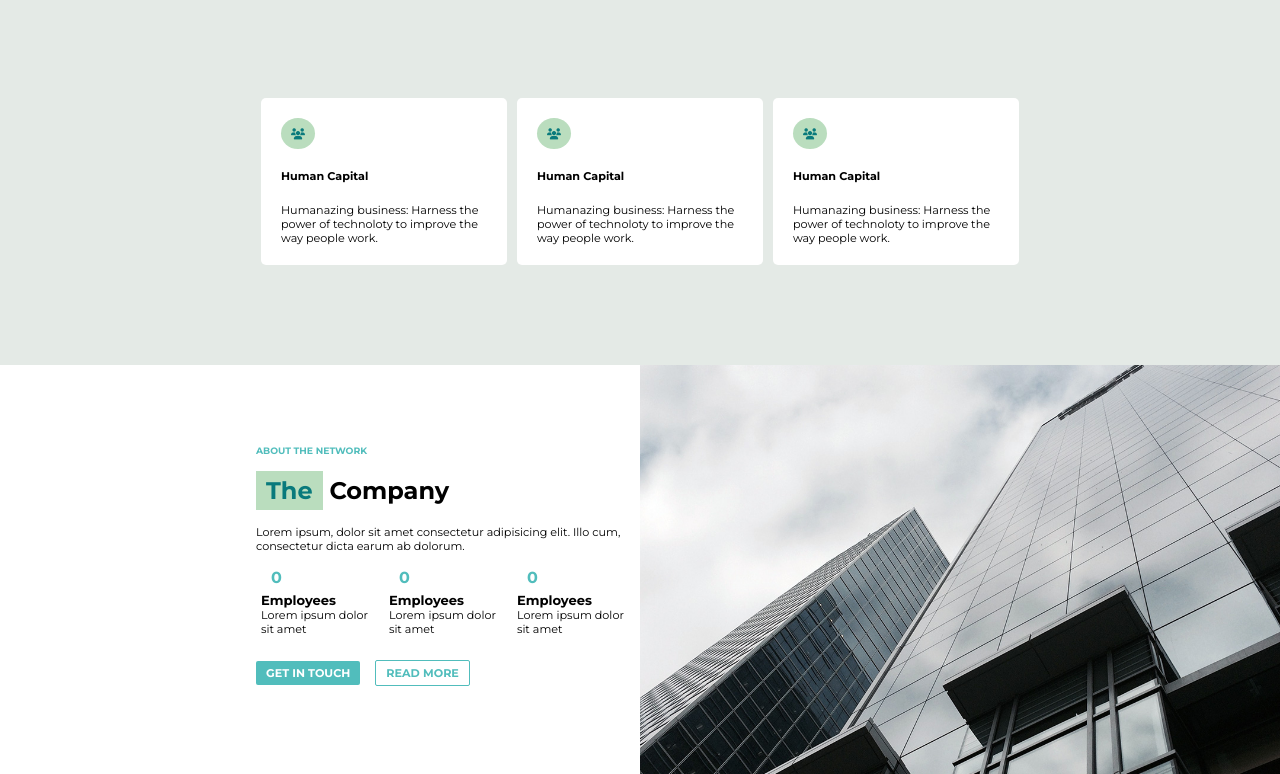
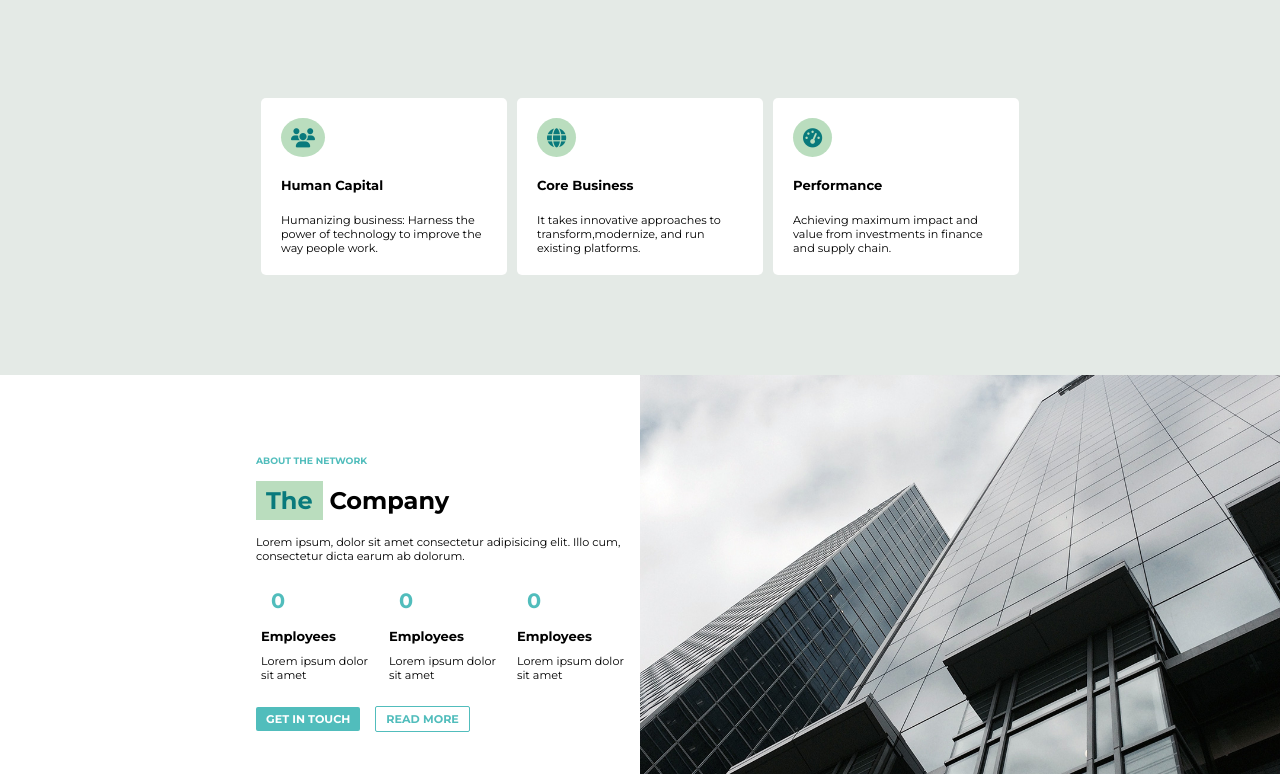
Before and after one commit to GianbaBotassi/proj-html-vuejs, a Vue app: page / in a window 1280 px wide. Shown: the part 466-1240 px from the top of the page. Built offline with nearby package versions, Linux system fonts and the light colour scheme.

Commit message:
Refactoring and comments

```diff
--- a/src/components/HeaderNavbar.vue
+++ b/src/components/HeaderNavbar.vue
@@ -15,7 +15,7 @@ export default {
             <span><span class="bg-logo">NEX</span> GEN</span>
         </div>
         <nav>
-            <a v-for="item in navitems" :href="item.url">{{ item.text }}</a>
+            <a v-for="(item, index) in navitems" :href="item.url" :key="index">{{ item.text }}</a>
             <a href="#">
                 <i class="fa-regular fa-user"></i>
             </a>
--- a/src/components/MainBusiness.vue
+++ b/src/components/MainBusiness.vue
@@ -1,6 +1,9 @@
 <script>
 export default {
-    name: "MainBusiness"
+    name: "MainBusiness",
+    props: {
+        busCards: Array
+    }
 }
 
 </script>
@@ -9,21 +12,12 @@ export default {
     <section>
         <div class="cont">
             <div class="cards">
-                <div>
-                    <i class="fa-solid fa-users bg-color-green"></i>
-                    <h4>Human Capital</h4>
-                    <p>Humanazing business: Harness the power of technoloty to improve the way people work.</p>
+                <div v-for="(card, index) in busCards" class="card" :key="index">
+                    <i :class="card.icon"></i>
+                    <h3>{{ card.title }}</h3>
+                    <p>{{ card.description }}</p>
                 </div>
-                <div>
-                    <i class="fa-solid fa-users bg-color-green"></i>
-                    <h4>Human Capital</h4>
-                    <p>Humanazing business: Harness the power of technoloty to improve the way people work.</p>
-                </div>
-                <div>
-                    <i class="fa-solid fa-users bg-color-green"></i>
-                    <h4>Human Capital</h4>
-                    <p>Humanazing business: Harness the power of technoloty to improve the way people work.</p>
-                </div>
+
             </div>
         </div>
     </section>
@@ -41,20 +35,21 @@ section {
         @include flex-content(center);
         gap: 10px;
 
-        div {
+        .card {
             flex-basis: calc((100%/3) - 10px);
             padding: 20px;
             background-color: $white;
             border-radius: 5px;
-        }
 
-        i {
-            border-radius: 50%;
-            padding: 10px;
-        }
+            i {
+                border-radius: 50%;
+                padding: 10px;
+                font-size: 1.2rem;
+            }
 
-        h4 {
-            margin: 20px 0
+            h3 {
+                margin: 20px 0
+            }
         }
     }
 }
--- a/src/components/MainCompany.vue
+++ b/src/components/MainCompany.vue
@@ -46,7 +46,6 @@ export default {
 
 section {
     background-image: url(../assets/img/about-5.jpg);
-    height: 500px;
     background-size: 50%;
     background-position: right;
     background-repeat: no-repeat;
@@ -58,18 +57,22 @@ section {
         #company-counter {
             @include flex-content(center);
             gap: 10px;
-            margin: 15px 0 30px;
+            margin: 25px 0 30px;
 
             >div {
                 flex-basis: calc((100%/3) - 10px);
 
                 span {
                     color: $fountain-blue;
-                    font-size: 1rem;
+                    font-size: 1.3rem;
                     font-weight: bold;
                     margin-left: 10px;
                     padding-bottom: 5px;
                     display: block;
+                }
+
+                h3 {
+                    margin: 10px 0;
                 }
             }
         }
--- a/src/components/MainManagement.vue
+++ b/src/components/MainProcess.vue
@@ -1,7 +1,7 @@
 <script>
 export default {
 
-    name: "MainManagement"
+    name: "MainProcess"
 }
 
 </script>
@@ -65,7 +65,7 @@ section {
     #timeline-cont {
         border-top: 2px solid $fountain-blue;
         text-align: center;
-        margin-top: 30px;
+        margin-top: 50px;
 
         #status-cont {
             width: 80%;
--- a/src/components/PageHeader.vue
+++ b/src/components/PageHeader.vue
@@ -37,7 +37,7 @@ export default {
                     text: 'TESTIMONIALS',
                     url: '#',
                     current: false
-                },
+                }
             ]
         }
     }
--- a/src/components/PageMain.vue
+++ b/src/components/PageMain.vue
@@ -2,7 +2,7 @@
 import MainBusiness from "./MainBusiness.vue";
 import MainCompany from "./MainCompany.vue";
 import MainActionProjects from "./MainActionProjects.vue";
-import MainManagement from "./MainManagement.vue";
+import MainProcess from "./MainProcess.vue";
 import MainFeedback from "./MainFeedback.vue";
 
 export default {
@@ -10,20 +10,78 @@ export default {
         MainBusiness,
         MainCompany,
         MainActionProjects,
-        MainManagement,
+        MainProcess,
         MainFeedback
     },
-    name: "PageMain"
+    name: "PageMain",
+    data() {
+        return {
+            businessCards: [
+                {
+                    title: 'Human Capital',
+                    description: 'Humanizing business: Harness the power of technology to improve the way people work.',
+                    icon: 'fa-solid fa-users bg-color-green'
+                },
+                {
+                    title: 'Core Business',
+                    description: 'It takes innovative approaches to transform,modernize, and run existing platforms.',
+                    icon: 'fa-solid fa-globe bg-color-green'
+                },
+                {
+                    title: 'Performance',
+                    description: 'Achieving maximum impact and value from investments in finance and supply chain.',
+                    icon: 'fa-solid fa-gauge-high bg-color-green'
+                },
+            ],
+            actionsMenu: [
+                {
+                    text: 'ALL',
+                    url: '#',
+                    current: true
+                },
+                {
+                    text: 'INSTITUTIONAL',
+                    url: '#',
+                    current: false
+                },
+                {
+                    text: 'SOCIAL',
+                    url: '#',
+                    current: false
+                },
+                {
+                    text: 'EVENTS',
+                    url: '#',
+                    current: false
+                },
+                {
+                    text: 'INNOVATION',
+                    url: '#',
+                    current: false
+                },
+                {
+                    text: 'ENVIRONMENT',
+                    url: '#',
+                    current: false
+                },
+                {
+                    text: 'TECHNOLOGY',
+                    url: '#',
+                    current: false
+                }
+            ]
+        }
+    }
 }
 
 </script>
 
 <template>
     <main>
-        <MainBusiness />
+        <MainBusiness :busCards="businessCards" />
         <MainCompany />
         <MainActionProjects />
-        <MainManagement />
+        <MainProcess />
         <MainFeedback />
     </main>
 </template>
```
